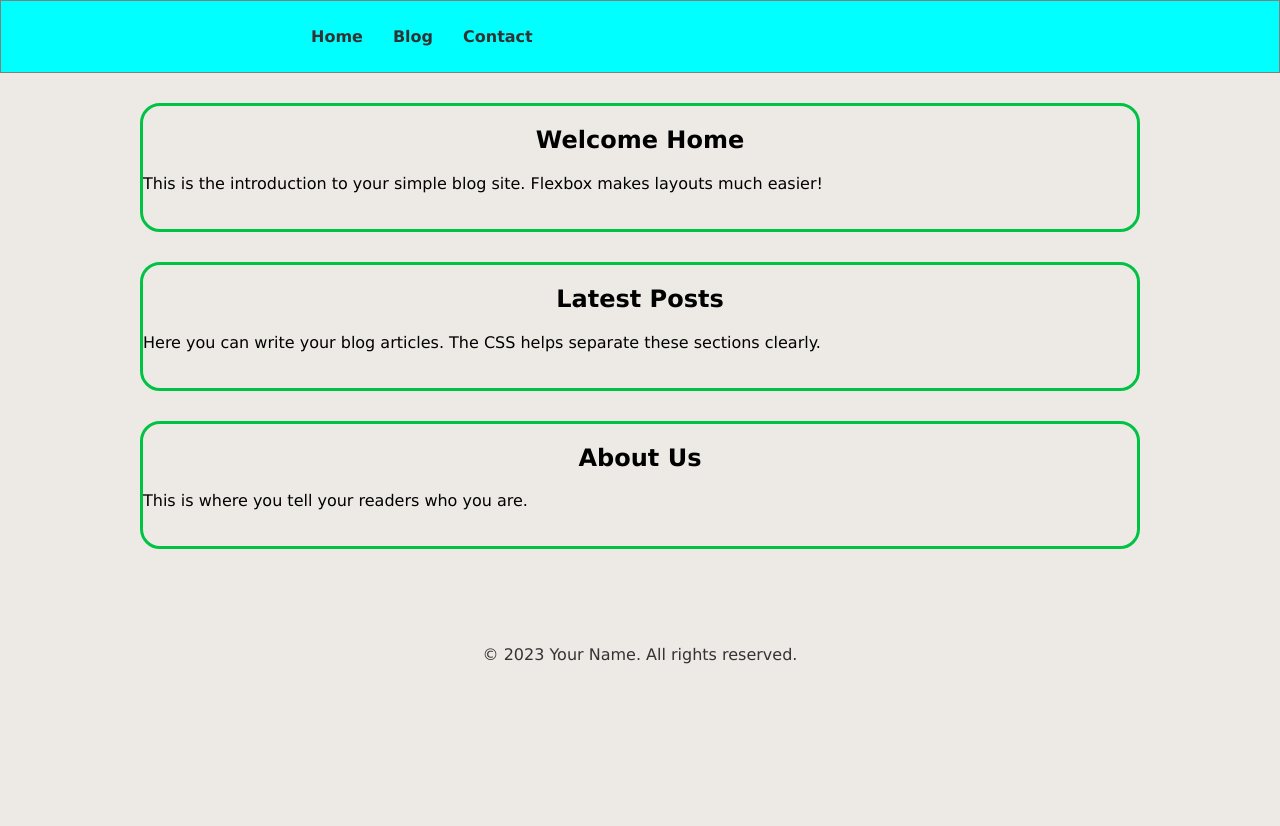
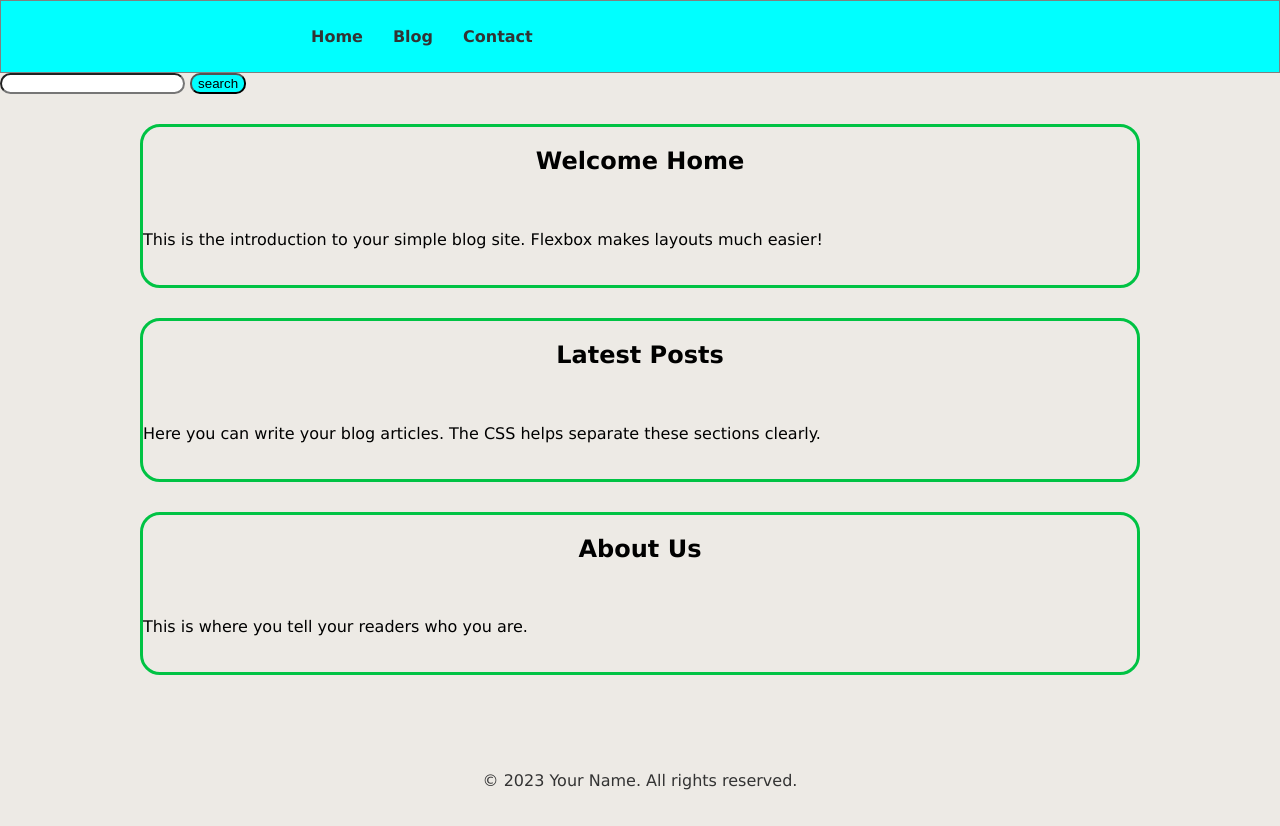
Before and after one commit to nathanzerfu-B/my-first-git-project, a plain HTML site: page index.html in a window 1280 px wide. Before the commit the page ends 800 px from the top, so only its background shows below. Drawn offline with Linux system fonts and the light colour scheme.

Commit message:
search bar added

```diff
--- a/index.html
+++ b/index.html
@@ -22,20 +22,27 @@
             <li><a href="#Footer">Contact</a></li>
         </ul>
     </nav>
+    <div class="search-btn">
+     <input type="text"  name="search-bar">
+   <button type="button">search</button>
 
-    <main>
+   </div>
+   <main>
         <section id="Home">
             <h2>Welcome Home</h2>
+            <img/>
             <p>This is the introduction to your simple blog site. Flexbox makes layouts much easier!</p>
         </section>
 
         <section id="Blog">
             <h2>Latest Posts</h2>
+            <img/>
             <p>Here you can write your blog articles. The CSS helps separate these sections clearly.</p>
         </section>
 
         <section id="section3">
             <h2>About Us</h2>
+            <img />
             <p>This is where you tell your readers who you are.</p>
         </section>
     </main>
--- a/styles.css
+++ b/styles.css
@@ -56,6 +56,21 @@ nav ul li a:hover{
 nav ul li a:hover {
     color: #878181;
 }
+/* search btn*/
+.search-btn{
+}
+.search-btn input  {
+
+    border-radius: 30px;
+    width: max-content;
+}
+.search-btn button{
+    border-radius: 10px;
+    background-color: aqua;
+}
+.search-btn input:hover{
+color: #2f1d94;
+}
 
 /* Layout for the main content */
 main {
```
